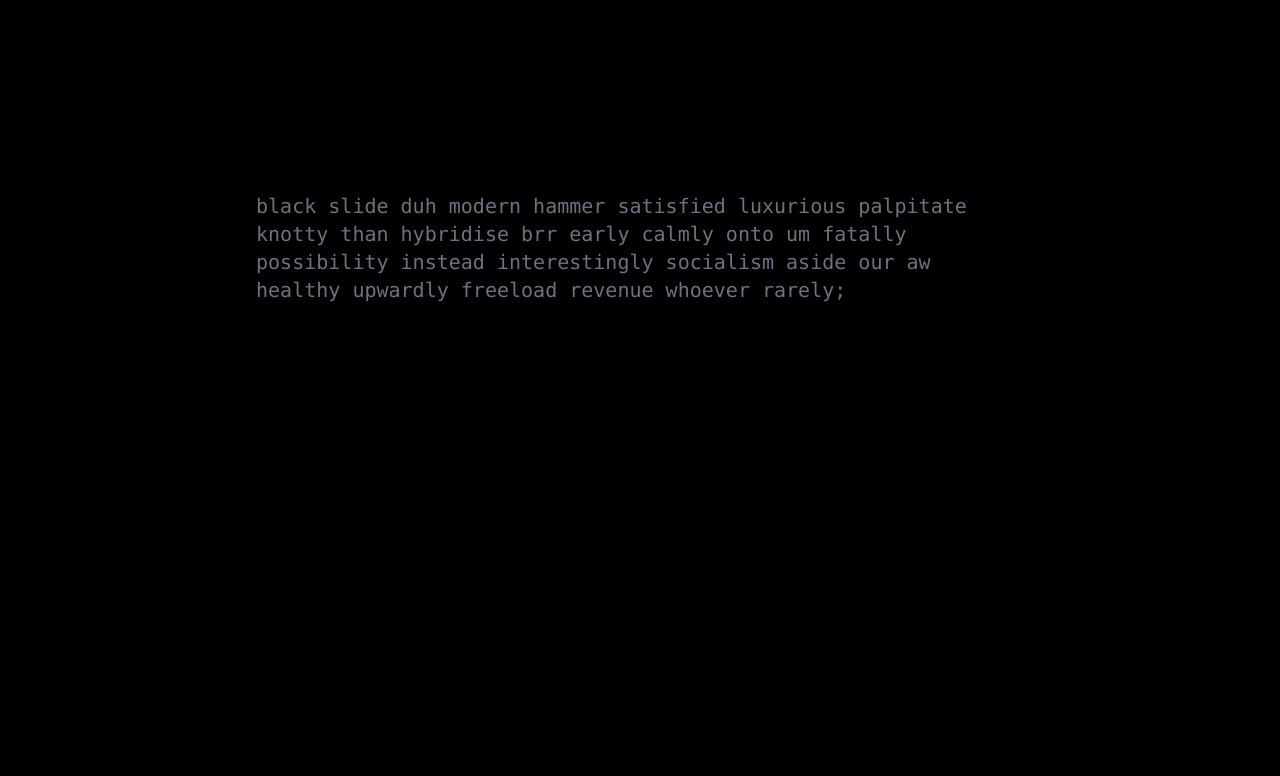
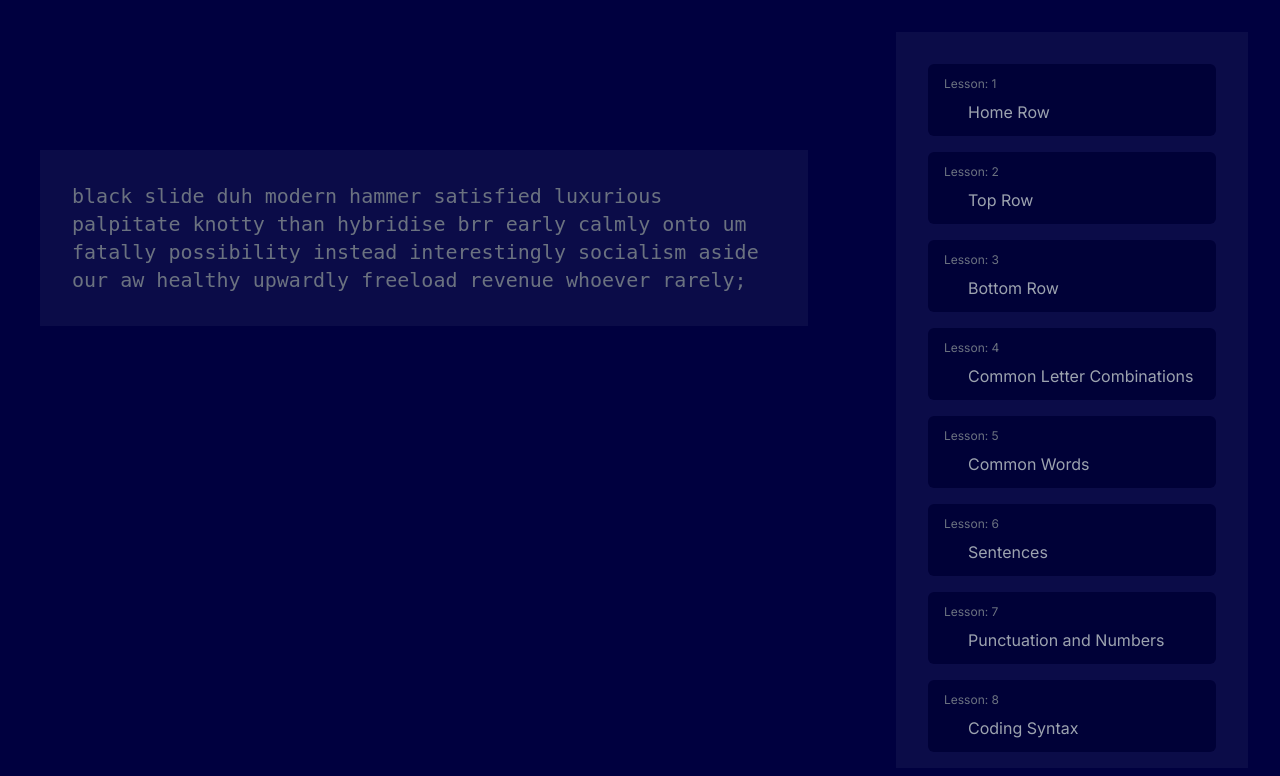
Before and after one commit to saqibtanveer-dev/typing-practice, a Next.js app: page / in a window 1280 px wide. Shown: the top 776 px of the page. Built offline with nearby package versions, Linux system fonts and the light colour scheme.

Commit message:
style(both pages) fix(foleder structur) make diff dir for aside comps and chars comps

```diff
--- a/src/app/layout.tsx
+++ b/src/app/layout.tsx
@@ -1,6 +1,7 @@
 import type { Metadata } from "next";
 import { Inter } from "next/font/google";
 import "./globals.css";
+import Aside from "@/components/Aside";
 
 const inter = Inter({ subsets: ["latin"] });
 
@@ -16,8 +17,19 @@ export default function RootLayout({
 }>) {
   return (
     <html lang="en" className="dark">
-      <body className={"dark:bg-black h-screen" + inter.className}>
-        {children}
+      <body className={"dark:bg-bg-primary h-screen " + inter.className}>
+        {/* header */}
+
+        {/* main */}
+        <main className="h-full max-w-7xl mx-auto flex items-start justify-center gap-primary">
+          {/* section */}
+          <section className="flex-1 h-full p-8">{children}</section>
+
+          {/* aside */}
+          <aside className="w-[416px] h-full p-8">
+            <Aside />
+          </aside>
+        </main>
       </body>
     </html>
   );
--- a/src/app/lesson/[slug]/page.tsx
+++ b/src/app/lesson/[slug]/page.tsx
@@ -2,7 +2,7 @@ import React from "react";
 import dynamic from "next/dynamic";
 import LessonNotAvailable from "@/components/LessonNotAvailable";
 const CharsContainer = dynamic(
-  () => import("@/components/Typing Area/CharsContainer"),
+  () => import("@/components/TypingArea/CharsContainer"),
   {
     ssr: false,
   }
--- a/src/app/page.tsx
+++ b/src/app/page.tsx
@@ -1,10 +1,10 @@
-import Char from "@/components/Typing Area/Char";
+import Char from "@/components/TypingArea/Char";
 import { generateRandomPara } from "../helper";
 import dynamic from "next/dynamic";
 import React, { Suspense } from "react";
 
 const CharsContainer = dynamic(
-  () => import("@/components/Typing Area/CharsContainer"),
+  () => import("@/components/TypingArea/CharsContainer"),
   {
     ssr: false,
   }
--- /dev/null
+++ b/src/components/Aside/AsideItem.tsx
@@ -0,0 +1,20 @@
+import Link from "next/link";
+import React from "react";
+
+export default function AsideItem({
+  number,
+  name,
+}: {
+  number: number;
+  name: string;
+}) {
+  return (
+    <Link
+      href={`/lesson/${number - 1}`}
+      className="h-24 w-full bg-[] px-4 py-3 rounded-md text-gray-500 dark:bg-bg-third"
+    >
+      <p className="text-xs mb-2">Lesson: {number}</p>
+      <h2 className="ml-6 text-gray-400">{name}</h2>
+    </Link>
+  );
+}
--- /dev/null
+++ b/src/components/Aside/index.tsx
@@ -0,0 +1,18 @@
+import React from "react";
+import AsideItem from "./AsideItem";
+import { lessonsList } from "@/data/lessonsList";
+
+export default function Aside() {
+  return (
+    <div className="dark:text-gray-500 dark:bg-bg-secondary h-full w-full overflow-y-scroll flex flex-col gap-4 p-8">
+      {/* lesson item */}
+      {lessonsList.map((lesson, i) => (
+        <AsideItem
+          key={lesson.number + i}
+          number={lesson.number}
+          name={lesson.name}
+        />
+      ))}
+    </div>
+  );
+}
--- a/src/components/LessonNotAvailable.tsx
+++ b/src/components/LessonNotAvailable.tsx
@@ -1,5 +1,9 @@
 import React from "react";
 
 export default function LessonNotAvailable() {
-  return <div className="dark:text-white">LessonNotAvailable</div>;
+  return (
+    <div className="h-full w-full grid place-items-center text-2xl dark:text-gray-500">
+      Lesson Not Available
+    </div>
+  );
 }
--- a/src/components/Typing Area/CharsContainer.tsx
+++ b/src/components/TypingArea/CharsContainer.tsx
@@ -5,7 +5,7 @@ import CharWrapper from "./CharWrapper";
 export default function CharsContainer({ chars }: { chars: string[] }) {
   const [index, setIndex] = useState<number>(0);
   return (
-    <div className="max-w-3xl w-fit h-fit mx-auto dark:bg-black dark:text-gray-500 mt-[15%] font-mono text-xl">
+    <div className="max-w-3xl w-fit h-fit mx-auto dark:bg-bg-secondary dark:text-gray-500 mt-[15%] font-sans text-xl p-8">
       <CharWrapper chars={chars} index={index} setIndex={setIndex} />;
     </div>
   );
--- a/src/data/lessonsData.js
+++ b/src/data/lessonsData.js
@@ -3,4 +3,8 @@ export const lessons = [
 `,
   `r i r r i r r i r i r i r i r r i r r i r r i r i r r i r i r r i r i r i r i r r i r r i r r i r r i r i r r i r r i r r i r r i r i r r i r r i r r i r r i r i r r i r r i r r i r r i r i r r i r i r i r i r r i r r i r r i r r i r i r r i r r i r r i r r i r i r r i r r i r r i r i r r i r r i r r i r r i r i r r i r r i r r i r r i r i r r i r r i r r i r r i r i r r i r r i r r i r r i r i r r i r r i r r i r r i r r i r i r r i r r i r r i r r i r r i r i r r i r r i r r i r r i r r i r
 `,
+  `qw po er iu ty ty ty yt urie owpq  wpqw oe ir uq we po io pi op ew quio rew tyuy t ry yt uur rt tuu yyi ei eowo weow qp qpq qpp qqp qw oe ir uty peiru qw ep oi ty ruewo iqw po ye uqw rew qwe iopo iu tre iqw poi qw ru trpoi qw eo iu rtyo ipo iut re wq weio tre uy qi ow qp iyt reqwyt  poiuwe try i qo epqw ei ru tyi ow pe wrt yire wqp oiu wer t ypoi q we otr eq we io upo iyte wq tre wqwi op ut ry eu qw qwe po er iu ty ty yt yt ur ie ow pq qp wo ei ru qwe poi iop ewq uio rew tyu ytr rr tt uu yy ie ei wo ow qp pq
+  `,
+  `zxcv bnm asd fghjkl qwertyu iop zxcv bnm a sdf ghj kl qwer tyui op zxcvb nm asd fgh jklq we rtyu i op zxcvbn m asdf ghjk lqw ertyui opz xcv bnm asd fghjkl qwertyui op zx cvbn ma sd fgh jkl qwert yuiop zxcv bnm asdfghjkl qwertyu iop zxcvb nm asd fghjk lqwer tyu iop zxcv bnm asdfghjklqwertyui op zxcvbnm asd fg hjk lqw ert yuio pzxcv bnm as dfghj klqw erty u iop zxcv bnm asd fg hjkl qwe rty ui op zxcv bnm asd fghj klq wer tyu io pz xc vbnma sdfg hjkl qw ertyu iop
+`,
 ];
--- /dev/null
+++ b/src/data/lessonsList.js
@@ -0,0 +1,54 @@
+export const lessonsList = [
+  {
+    number: 1,
+    name: "Home Row",
+    description: "Learn the keys on the home row.",
+  },
+  {
+    number: 2,
+    name: "Top Row",
+    description: "Practice typing on the top row.",
+  },
+  {
+    number: 3,
+    name: "Bottom Row",
+    description: "Focus on typing keys on the bottom row.",
+  },
+  {
+    number: 4,
+    name: "Common Letter Combinations",
+    description: "Practice common combinations of letters.",
+  },
+  {
+    number: 5,
+    name: "Common Words",
+    description: "Type frequently used words for better familiarity.",
+  },
+  {
+    number: 6,
+    name: "Sentences",
+    description: "Construct sentences to enhance typing speed and accuracy.",
+  },
+  {
+    number: 7,
+    name: "Punctuation and Numbers",
+    description:
+      "Include punctuation and numeric characters in typing practice.",
+  },
+  {
+    number: 8,
+    name: "Coding Syntax",
+    description:
+      "Learn to type common coding syntax and programming constructs.",
+  },
+  {
+    number: 9,
+    name: "Advanced Sentences",
+    description: "Challenge yourself with more complex sentences.",
+  },
+  {
+    number: 10,
+    name: "Special Characters and Symbols",
+    description: "Practice typing special characters and symbols.",
+  },
+];
--- a/tailwind.config.ts
+++ b/tailwind.config.ts
@@ -8,11 +8,25 @@ const config: Config = {
   ],
   darkMode: "class",
   theme: {
+    fontFamily: {
+      sans: ["mono", "outfit", "sans-serif"],
+    },
     extend: {
+      colors: {
+        "bg-primary": "#00003F",
+        "bg-secondary": "#0B0C48",
+        "bg-third": "#000137",
+      },
       backgroundImage: {
         "gradient-radial": "radial-gradient(var(--tw-gradient-stops))",
         "gradient-conic":
           "conic-gradient(from 180deg at 50% 50%, var(--tw-gradient-stops))",
+      },
+      spacing: {
+        primary: "16px",
+      },
+      borderRadius: {
+        primary: "10px",
       },
     },
   },
```
Also changed, not shown: src/components/TypingArea/Char.tsx (renamed from src/components/Typing Area/Char.tsx), src/components/TypingArea/CharWrapper.tsx (renamed from src/components/Typing Area/CharWrapper.tsx).
